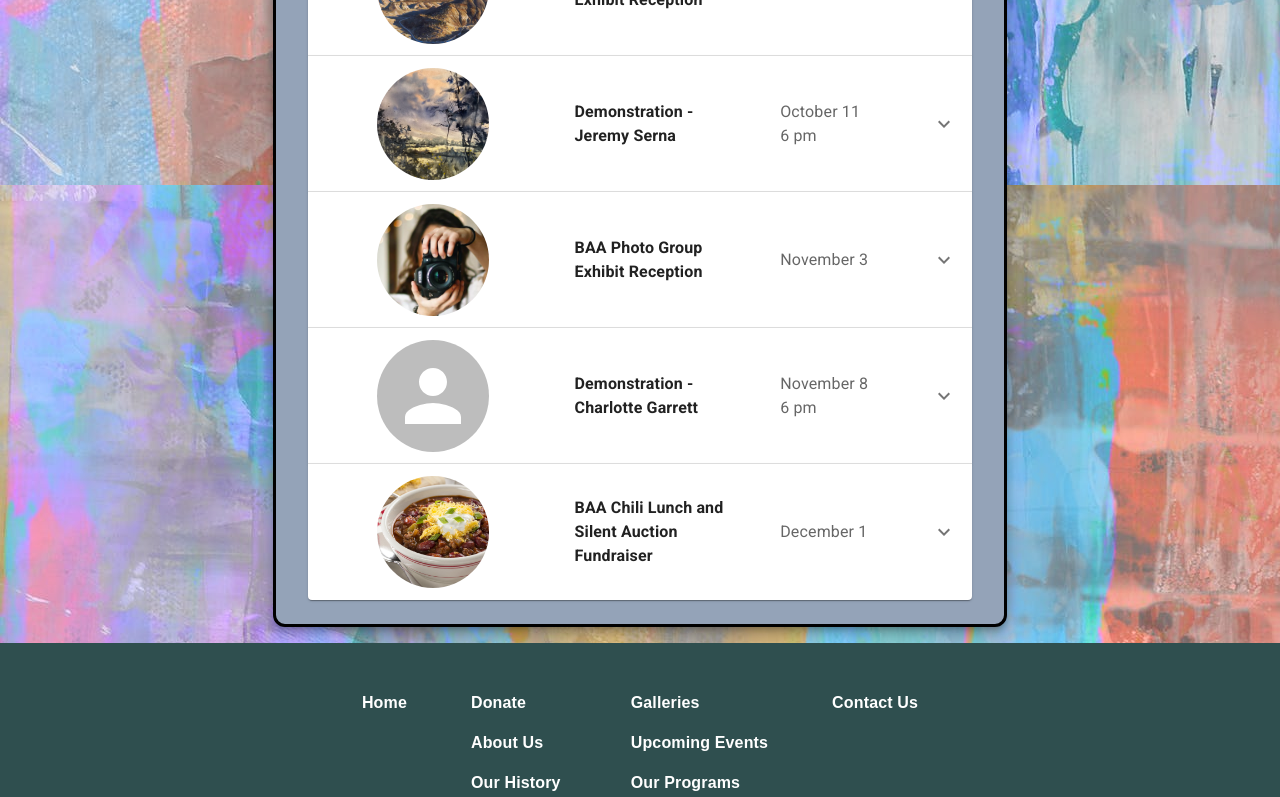
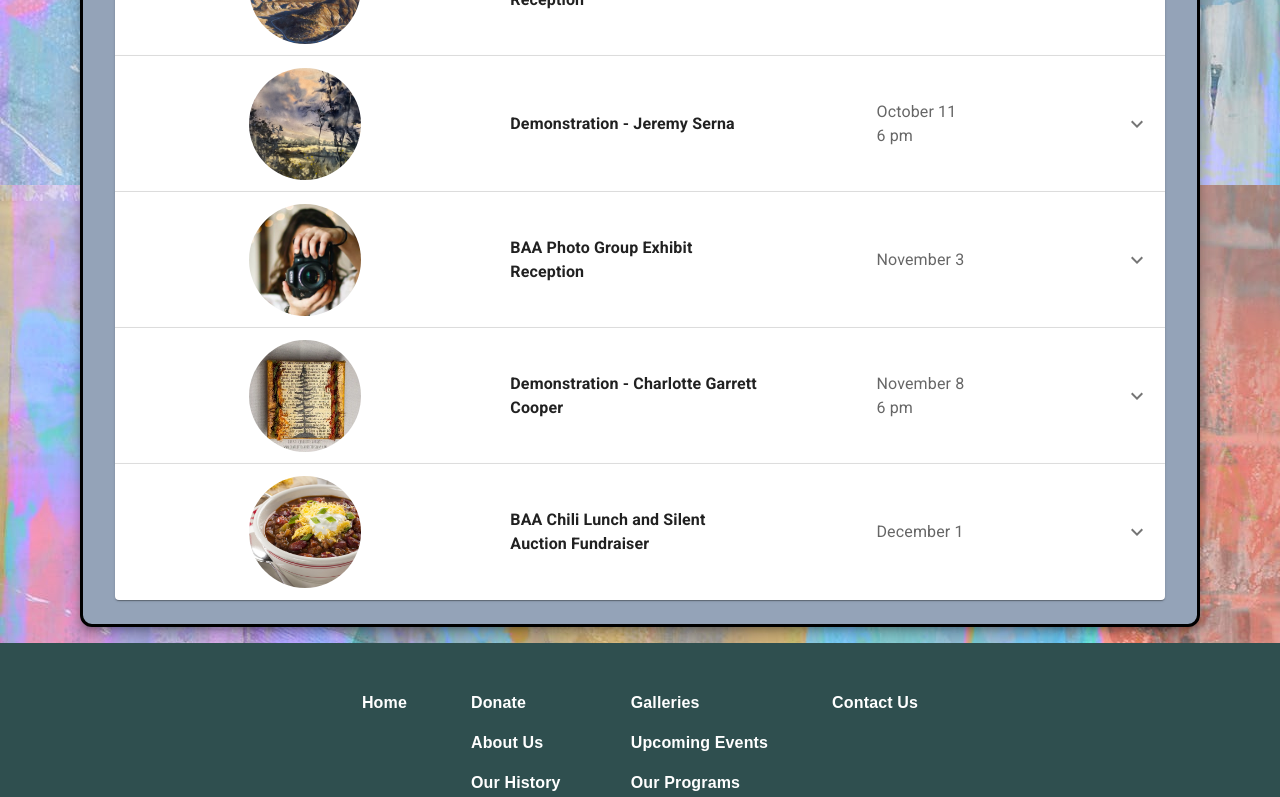
Before and after one commit to Jonathan-Day-Dev/bwd-art, a React (Create React App) app: page /event in a window 1280 px wide. Shown: the part 1115-1912 px from the top of the page. Built offline with nearby package versions, Linux system fonts and the light colour scheme.

Commit message:
charlotte garrett cooper img

```diff
--- a/src/components/Event/components/event_data.js
+++ b/src/components/Event/components/event_data.js
@@ -2,6 +2,7 @@ import bobsw from "../../../assets/bobsw.jpg";
 import camera from "../../../assets/camera.jpg";
 import chili from "../../../assets/chili.jpg";
 import jserna from "../../../assets/jsernaart.jpg";
+import charlotte from "../../../assets/charlotte.jpg";
 // import {Link} from "react-router-dom";
 
 const events = [
@@ -44,11 +45,11 @@ const events = [
     img: camera,
   },
   {
-    title: "Demonstration - Charlotte Garrett",
-    // description: "Scott will be demonstrating how to edit and post personal videos online using free apps",
+    title: "Demonstration - Charlotte Garrett Cooper",
+    description: "I have been an assemblage artist that works with 3D art since 2007. I started designing artistic pocket watches as a form of grief therapy. I now work with a variety of mediums.  Each of my designs are one of a kind. Many hours go into each piece from finding the perfect antique items to complete an idea in my head to hours of design work. I prefer to create with outdated, broken items to give them new purpose. Some pieces of work come easily, others may take years to complete. My work is designed to be passed down through generations.",
     date: "November 8",
     time: "6 pm",
-    // img: boyd,
+    img: charlotte,
   },
   {
     title: "BAA Chili Lunch and Silent Auction Fundraiser",
```
